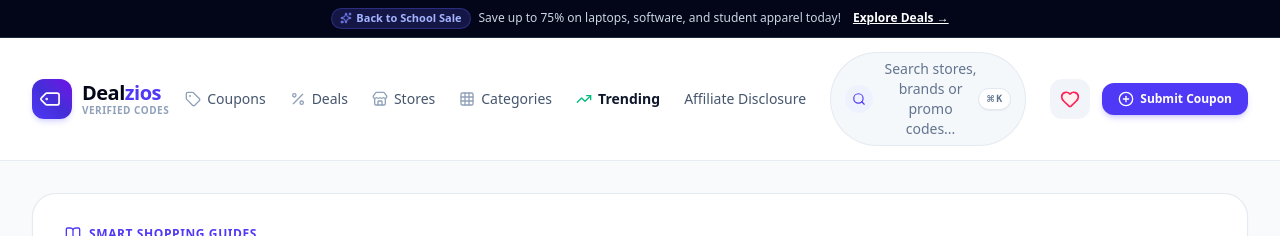
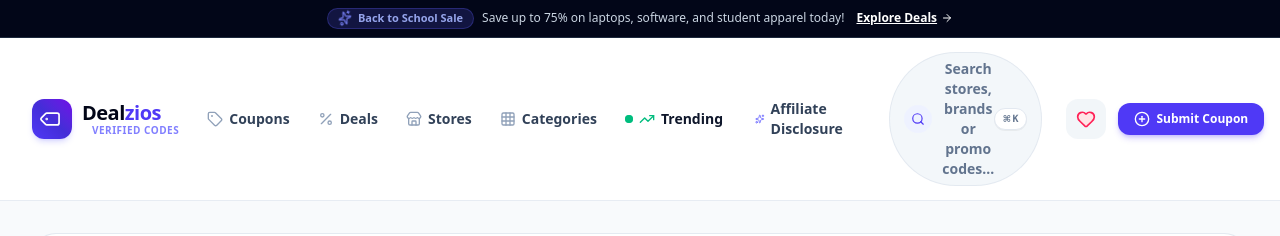
Before and after one commit to codershiveinterns-cloud/Dealzios, a Next.js app: page /blog in a window 1280 px wide. Shown: the top 236 px of the page. Built offline with nearby package versions, Linux system fonts and the light colour scheme.

Commit message:
Enhance navbar with smooth hover underline animations, glowing logo tilt, heart pulse and popover scale transitions

```diff
--- a/src/app/globals.css
+++ b/src/app/globals.css
@@ -122,3 +122,34 @@ body {
   backdrop-filter: blur(12px);
   border: 1px solid rgba(51, 65, 85, 0.8);
 }
+
+/* Nav Link Hover Underline Indicator */
+.nav-link-animated {
+  position: relative;
+}
+.nav-link-animated::after {
+  content: '';
+  position: absolute;
+  bottom: 0;
+  left: 50%;
+  width: 0;
+  height: 2.5px;
+  background: linear-gradient(90deg, #4f46e5, #7c3aed);
+  border-radius: 9999px;
+  transition: all 0.25s cubic-bezier(0.4, 0, 0.2, 1);
+  transform: translateX(-50%);
+}
+.nav-link-animated:hover::after {
+  width: 80%;
+}
+
+@keyframes heart-pulse {
+  0%, 100% { transform: scale(1); }
+  25% { transform: scale(1.25); }
+  50% { transform: scale(0.95); }
+  75% { transform: scale(1.15); }
+}
+
+.animate-heart-pulse {
+  animation: heart-pulse 1.2s ease-in-out infinite;
+}
--- a/src/components/Header.tsx
+++ b/src/components/Header.tsx
@@ -13,7 +13,9 @@ import {
   Heart,
   Menu,
   X,
-  Sparkles
+  Sparkles,
+  ArrowRight,
+  ShieldCheck
 } from 'lucide-react';
 
 interface HeaderProps {
@@ -46,109 +48,135 @@ export const Header: React.FC<HeaderProps> = ({
 
   return (
     <>
-      {/* Top Announcement Banner */}
-      <div className="bg-slate-950 text-slate-300 text-xs py-2 px-4 text-center font-medium flex items-center justify-center gap-2 border-b border-slate-800">
-        <span className="inline-flex items-center gap-1 bg-indigo-500/20 text-indigo-300 px-2 py-0.5 rounded-full text-[11px] font-semibold border border-indigo-500/30">
-          <Sparkles className="w-3 h-3 text-indigo-400" /> Back to School Sale
+      {/* Top Announcement Banner with Pulse Animation */}
+      <div className="bg-slate-950 text-slate-300 text-xs py-2 px-4 text-center font-medium flex items-center justify-center gap-2 border-b border-slate-800 relative z-50">
+        <span className="inline-flex items-center gap-1.5 bg-indigo-500/20 text-indigo-300 px-2.5 py-0.5 rounded-full text-[11px] font-bold border border-indigo-500/30 animate-pulse">
+          <Sparkles className="w-3.5 h-3.5 text-indigo-400 animate-spin" style={{ animationDuration: '6s' }} />
+          Back to School Sale
         </span>
-        <span className="hidden sm:inline">Save up to 75% on laptops, software, and student apparel today!</span>
-        <Link href="/deals" className="underline hover:text-white transition-colors ml-1 font-semibold text-white">
-          Explore Deals &rarr;
+        <span className="hidden sm:inline text-slate-300">Save up to 75% on laptops, software, and student apparel today!</span>
+        <Link
+          href="/deals"
+          className="inline-flex items-center gap-1 underline hover:text-white transition-colors ml-1 font-bold text-white group"
+        >
+          <span>Explore Deals</span>
+          <ArrowRight className="w-3 h-3 group-hover:translate-x-1 transition-transform" />
         </Link>
       </div>
 
       <header
-        className={`sticky top-0 z-40 bg-white/95 backdrop-blur-md border-b border-slate-200/80 transition-all duration-200 ${
-          isScrolled ? 'shadow-sm py-2.5' : 'py-3.5'
+        className={`sticky top-0 z-40 bg-white/95 backdrop-blur-md border-b border-slate-200/80 transition-all duration-300 ${
+          isScrolled ? 'shadow-md py-2.5 border-slate-200/90' : 'py-3.5'
         }`}
       >
         <div className="max-w-7xl mx-auto px-4 sm:px-6 lg:px-8">
           <div className="flex items-center justify-between gap-3 sm:gap-4">
 
-            {/* Brand Logo */}
+            {/* Brand Logo with Rotate & Glow Animation */}
             <Link href="/" className="flex items-center gap-2.5 group shrink-0">
-              <div className="w-10 h-10 rounded-xl bg-gradient-to-tr from-indigo-600 via-indigo-700 to-violet-700 flex items-center justify-center text-white shadow-md shadow-indigo-500/20 group-hover:scale-105 transition-transform">
-                <Tag className="w-5 h-5 -rotate-45" />
+              <div className="w-10 h-10 rounded-xl bg-gradient-to-tr from-indigo-600 via-indigo-700 to-violet-700 flex items-center justify-center text-white shadow-md shadow-indigo-500/20 group-hover:shadow-indigo-500/40 group-hover:scale-110 transition-all duration-300">
+                <Tag className="w-5 h-5 -rotate-45 group-hover:-rotate-12 transition-transform duration-300" />
               </div>
               <div className="flex flex-col">
                 <span className="font-extrabold text-xl tracking-tight text-slate-950 group-hover:text-indigo-600 transition-colors">
-                  Deal<span className="text-indigo-600">zios</span>
+                  Deal<span className="text-indigo-600 group-hover:text-violet-600 transition-colors">zios</span>
                 </span>
-                <span className="text-[10px] uppercase tracking-wider font-semibold text-slate-400 -mt-1">
+                <span className="text-[10px] uppercase tracking-wider font-extrabold text-indigo-500/80 -mt-1 flex items-center gap-1">
+                  <span className="w-1.5 h-1.5 rounded-full bg-emerald-500 animate-ping"></span>
                   Verified Codes
                 </span>
               </div>
             </Link>
 
-            {/* Desktop Navigation */}
-            <nav className="hidden lg:flex items-center gap-6 text-sm font-medium text-slate-600">
+            {/* Desktop Navigation with Animated Underlines & Hover Pills */}
+            <nav className="hidden lg:flex items-center gap-1 text-sm font-semibold text-slate-700">
+
+              {/* Coupons Link */}
               <Link
                 href="/coupons"
-                className="flex items-center gap-1.5 hover:text-indigo-600 transition-colors py-1"
+                className="nav-link-animated px-3 py-1.5 rounded-xl hover:bg-indigo-50/80 hover:text-indigo-600 transition-all duration-200 flex items-center gap-1.5 group"
               >
-                <Tag className="w-4 h-4 text-slate-400" />
+                <Tag className="w-4 h-4 text-slate-400 group-hover:text-indigo-600 group-hover:scale-110 transition-all duration-200" />
                 <span>Coupons</span>
               </Link>
+
+              {/* Deals Link */}
               <Link
                 href="/deals"
-                className="flex items-center gap-1.5 hover:text-indigo-600 transition-colors py-1"
+                className="nav-link-animated px-3 py-1.5 rounded-xl hover:bg-indigo-50/80 hover:text-indigo-600 transition-all duration-200 flex items-center gap-1.5 group"
               >
-                <Percent className="w-4 h-4 text-slate-400" />
+                <Percent className="w-4 h-4 text-slate-400 group-hover:text-indigo-600 group-hover:scale-110 transition-all duration-200" />
                 <span>Deals</span>
               </Link>
+
+              {/* Stores Link */}
               <Link
                 href="/stores"
-                className="flex items-center gap-1.5 hover:text-indigo-600 transition-colors py-1"
+                className="nav-link-animated px-3 py-1.5 rounded-xl hover:bg-indigo-50/80 hover:text-indigo-600 transition-all duration-200 flex items-center gap-1.5 group"
               >
-                <StoreIcon className="w-4 h-4 text-slate-400" />
+                <StoreIcon className="w-4 h-4 text-slate-400 group-hover:text-indigo-600 group-hover:scale-110 transition-all duration-200" />
                 <span>Stores</span>
               </Link>
+
+              {/* Categories Link */}
               <Link
                 href="/#categories"
-                className="flex items-center gap-1.5 hover:text-indigo-600 transition-colors py-1"
+                className="nav-link-animated px-3 py-1.5 rounded-xl hover:bg-indigo-50/80 hover:text-indigo-600 transition-all duration-200 flex items-center gap-1.5 group"
               >
-                <Grid className="w-4 h-4 text-slate-400" />
+                <Grid className="w-4 h-4 text-slate-400 group-hover:text-indigo-600 group-hover:scale-110 transition-all duration-200" />
                 <span>Categories</span>
               </Link>
+
+              {/* Trending Link */}
               <Link
                 href="/#trending"
-                className="flex items-center gap-1.5 hover:text-indigo-600 transition-colors py-1"
+                className="nav-link-animated px-3 py-1.5 rounded-xl hover:bg-emerald-50 hover:text-emerald-700 transition-all duration-200 flex items-center gap-1.5 group"
               >
-                <TrendingUp className="w-4 h-4 text-emerald-500" />
-                <span className="text-slate-900 font-semibold">Trending</span>
+                <span className="relative flex h-2 w-2">
+                  <span className="animate-ping absolute inline-flex h-full w-full rounded-full bg-emerald-400 opacity-75"></span>
+                  <span className="relative inline-flex rounded-full h-2 w-2 bg-emerald-500"></span>
+                </span>
+                <TrendingUp className="w-4 h-4 text-emerald-500 group-hover:scale-110 transition-transform duration-200" />
+                <span className="text-slate-900 font-bold group-hover:text-emerald-700">Trending</span>
               </Link>
 
-              {/* Affiliate Disclosure with Hover Popover */}
-              <div className="relative group py-1">
+              {/* Affiliate Disclosure with Hover Popover Entrance Animation */}
+              <div className="relative group px-1 py-1">
                 <Link
                   href="/affiliate-disclosure"
-                  className="flex items-center gap-1 hover:text-indigo-600 transition-colors font-medium"
+                  className="nav-link-animated px-3 py-1.5 rounded-xl hover:bg-indigo-50/80 hover:text-indigo-600 transition-all duration-200 flex items-center gap-1.5 font-semibold text-slate-700"
                 >
+                  <Sparkles className="w-4 h-4 text-indigo-500 group-hover:rotate-12 transition-transform duration-200" />
                   <span>Affiliate Disclosure</span>
                 </Link>
 
-                {/* Popover Preview Box on Hover */}
-                <div className="absolute top-full right-1/2 translate-x-1/2 mt-2 w-72 p-4 bg-white rounded-2xl border border-slate-200/90 shadow-xl opacity-0 invisible group-hover:opacity-100 group-hover:visible transition-all duration-200 z-50 pointer-events-none group-hover:pointer-events-auto">
-                  <div className="absolute -top-2 left-1/2 -translate-x-1/2 w-3 h-3 bg-white border-t border-l border-slate-200 rotate-45"></div>
-                  <p className="text-xs text-slate-600 leading-relaxed relative z-10">
+                {/* Popover Preview Box on Hover with Scale & Fade */}
+                <div className="absolute top-full right-1/2 translate-x-1/2 mt-2.5 w-80 p-4 bg-white rounded-2xl border border-slate-200/90 shadow-2xl transition-all duration-300 transform origin-top group-hover:opacity-100 group-hover:visible group-hover:translate-y-0 translate-y-2 opacity-0 invisible scale-95 group-hover:scale-100 z-50 pointer-events-none group-hover:pointer-events-auto">
+                  <div className="absolute -top-2 left-1/2 -translate-x-1/2 w-3.5 h-3.5 bg-white border-t border-l border-slate-200 rotate-45"></div>
+                  <div className="flex items-center gap-1.5 text-indigo-600 font-bold text-[11px] uppercase tracking-wider mb-1.5 relative z-10">
+                    <ShieldCheck className="w-3.5 h-3.5" />
+                    <span>Verified Transparency</span>
+                  </div>
+                  <p className="text-xs text-slate-600 leading-relaxed relative z-10 font-normal">
                     Some links on this site are affiliate links. We may earn a commission at no extra cost to you. Our content remains independent and research-based.
                   </p>
                 </div>
               </div>
+
             </nav>
 
             {/* Desktop Search Bar Trigger */}
             <div className="hidden md:flex flex-1 max-w-md mx-2">
               <button
                 onClick={onOpenSearch}
-                className="w-full bg-slate-100/70 hover:bg-white border border-slate-200/90 hover:border-indigo-300 hover:shadow-md hover:shadow-indigo-500/5 rounded-full px-3.5 py-1.5 text-sm text-slate-500 flex items-center justify-between group transition-all duration-200"
+                className="w-full bg-slate-100/80 hover:bg-white border border-slate-200/90 hover:border-indigo-400 hover:shadow-lg hover:shadow-indigo-500/10 rounded-full px-3.5 py-1.5 text-sm text-slate-500 flex items-center justify-between group transition-all duration-300"
                 aria-label="Search stores, brands or coupon codes"
               >
                 <div className="flex items-center gap-2.5">
-                  <div className="w-7 h-7 rounded-full bg-indigo-50 text-indigo-600 flex items-center justify-center group-hover:bg-indigo-600 group-hover:text-white transition-all duration-200 shrink-0">
+                  <div className="w-7 h-7 rounded-full bg-indigo-50 text-indigo-600 flex items-center justify-center group-hover:bg-indigo-600 group-hover:text-white group-hover:scale-110 transition-all duration-300 shrink-0">
                     <Search className="w-3.5 h-3.5" />
                   </div>
-                  <span className="text-slate-500 group-hover:text-slate-800 text-xs sm:text-sm font-medium">Search stores, brands or promo codes...</span>
+                  <span className="text-slate-500 group-hover:text-slate-900 text-xs sm:text-sm font-semibold transition-colors">Search stores, brands or promo codes...</span>
                 </div>
                 <kbd className="hidden sm:inline-flex items-center gap-0.5 bg-white text-slate-500 text-[10px] font-extrabold px-2 py-0.5 rounded-full border border-slate-200 shadow-2xs group-hover:border-indigo-300 group-hover:text-indigo-600 transition-colors">
                   <span className="text-xs">⌘</span>K
@@ -162,71 +190,71 @@ export const Header: React.FC<HeaderProps> = ({
               {/* Mobile Search Button */}
               <button
                 onClick={onOpenSearch}
-                className="md:hidden p-2.5 rounded-xl text-slate-700 bg-slate-100 hover:bg-slate-200 active:scale-95 transition-all"
+                className="md:hidden p-2.5 rounded-xl text-slate-700 bg-slate-100 hover:bg-indigo-50 hover:text-indigo-600 active:scale-95 transition-all"
                 aria-label="Open Search"
               >
                 <Search className="w-5 h-5 text-indigo-600" />
               </button>
 
-              {/* Saved Coupons Button */}
+              {/* Saved Coupons Button with Heart Animation */}
               <button
                 onClick={onOpenSaved}
-                className="relative p-2.5 rounded-xl text-slate-700 bg-slate-100 hover:bg-slate-200 active:scale-95 transition-all"
+                className="relative p-2.5 rounded-xl text-slate-700 bg-slate-100/90 hover:bg-rose-50 hover:text-rose-600 active:scale-95 transition-all group"
                 title="Saved Coupons & Stores"
                 aria-label="Saved Items"
               >
-                <Heart className="w-5 h-5 text-rose-500 fill-rose-50" />
+                <Heart className={`w-5 h-5 text-rose-500 fill-rose-100 group-hover:fill-rose-500 transition-all ${savedCount > 0 ? 'animate-heart-pulse text-rose-600 fill-rose-500' : 'group-hover:scale-125'}`} />
                 {savedCount > 0 && (
-                  <span className="absolute -top-1 -right-1 bg-indigo-600 text-white text-[10px] font-extrabold w-4 h-4 rounded-full flex items-center justify-center shadow-xs">
+                  <span className="absolute -top-1 -right-1 bg-gradient-to-r from-rose-500 to-indigo-600 text-white text-[10px] font-black w-4 h-4 rounded-full flex items-center justify-center shadow-md animate-pulse">
                     {savedCount}
                   </span>
                 )}
               </button>
 
-              {/* Submit Coupon Button */}
+              {/* Submit Coupon Button with Rotate Animation & Shimmer */}
               <button
                 onClick={onOpenSubmit}
-                className="hidden sm:flex items-center gap-1.5 px-4 py-2 text-xs font-extrabold text-white bg-indigo-600 hover:bg-indigo-500 active:bg-indigo-700 rounded-xl shadow-md shadow-indigo-600/20 transition-all hover:scale-105 active:scale-95 shrink-0"
+                className="hidden sm:flex items-center gap-1.5 px-4 py-2 text-xs font-extrabold text-white bg-indigo-600 hover:bg-indigo-500 active:bg-indigo-700 rounded-xl shadow-md shadow-indigo-600/25 hover:shadow-indigo-600/40 transition-all hover:scale-105 active:scale-95 shrink-0 group shimmer-effect"
               >
-                <PlusCircle className="w-4 h-4 text-white" />
+                <PlusCircle className="w-4 h-4 text-white group-hover:rotate-90 transition-transform duration-300" />
                 <span>Submit Coupon</span>
               </button>
 
               {/* Mobile Hamburger Drawer Toggle */}
               <button
                 onClick={() => setMobileMenuOpen(!mobileMenuOpen)}
-                className="lg:hidden p-2 rounded-xl text-slate-700 hover:bg-slate-100 active:scale-95 transition-all"
+                className="lg:hidden p-2.5 rounded-xl text-slate-700 hover:bg-slate-100 active:scale-95 transition-all"
                 aria-label="Toggle menu"
               >
-                {mobileMenuOpen ? <X className="w-6 h-6" /> : <Menu className="w-6 h-6" />}
+                {mobileMenuOpen ? <X className="w-6 h-6 text-indigo-600" /> : <Menu className="w-6 h-6" />}
               </button>
             </div>
 
           </div>
         </div>
 
-        {/* Mobile Navigation Drawer */}
+        {/* Mobile Navigation Drawer with Staggered Scale Items */}
         {mobileMenuOpen && (
-          <div className="lg:hidden border-t border-slate-200 bg-white px-4 pt-3 pb-6 space-y-3 shadow-2xl animate-in slide-in-from-top-2 duration-200">
+          <div className="lg:hidden border-t border-slate-200/90 bg-white/95 backdrop-blur-lg px-4 pt-3 pb-6 space-y-3 shadow-2xl animate-in slide-in-from-top-2 duration-200">
             <button
               onClick={() => {
                 setMobileMenuOpen(false);
                 onOpenSearch();
               }}
-              className="w-full bg-slate-100 border border-slate-200/90 rounded-xl px-4 py-3 text-xs font-medium text-slate-600 flex items-center justify-between"
+              className="w-full bg-slate-100 border border-slate-200/90 rounded-2xl px-4 py-3 text-xs font-medium text-slate-600 flex items-center justify-between shadow-2xs active:scale-98 transition-all"
             >
-              <div className="flex items-center gap-2">
+              <div className="flex items-center gap-2.5">
                 <Search className="w-4 h-4 text-indigo-600" />
-                <span>Search stores, brands or coupon codes...</span>
+                <span className="font-semibold text-slate-800">Search stores, brands or promo codes...</span>
               </div>
-              <span className="bg-indigo-100 text-indigo-700 text-[10px] font-bold px-2 py-0.5 rounded">SEARCH</span>
+              <span className="bg-indigo-600 text-white text-[10px] font-extrabold px-2.5 py-1 rounded-lg shadow-2xs">SEARCH</span>
             </button>
 
-            <div className="grid grid-cols-2 gap-2 pt-2 text-sm font-semibold text-slate-800">
+            <div className="grid grid-cols-2 gap-2 pt-2 text-sm font-bold text-slate-800">
               <Link
                 href="/coupons"
                 onClick={() => setMobileMenuOpen(false)}
-                className="flex items-center gap-2.5 p-3 rounded-xl bg-slate-50 hover:bg-indigo-50 hover:text-indigo-600 transition-colors"
+                className="flex items-center gap-2.5 p-3 rounded-2xl bg-slate-50 border border-slate-100 hover:bg-indigo-50 hover:border-indigo-200 hover:text-indigo-600 active:scale-95 transition-all"
               >
                 <Tag className="w-4 h-4 text-indigo-600" />
                 <span>Coupons</span>
@@ -234,7 +262,7 @@ export const Header: React.FC<HeaderProps> = ({
               <Link
                 href="/deals"
                 onClick={() => setMobileMenuOpen(false)}
-                className="flex items-center gap-2.5 p-3 rounded-xl bg-slate-50 hover:bg-indigo-50 hover:text-indigo-600 transition-colors"
+                className="flex items-center gap-2.5 p-3 rounded-2xl bg-slate-50 border border-slate-100 hover:bg-indigo-50 hover:border-indigo-200 hover:text-indigo-600 active:scale-95 transition-all"
               >
                 <Percent className="w-4 h-4 text-indigo-600" />
                 <span>Deals</span>
@@ -242,7 +270,7 @@ export const Header: React.FC<HeaderProps> = ({
               <Link
                 href="/stores"
                 onClick={() => setMobileMenuOpen(false)}
-                className="flex items-center gap-2.5 p-3 rounded-xl bg-slate-50 hover:bg-indigo-50 hover:text-indigo-600 transition-colors"
+                className="flex items-center gap-2.5 p-3 rounded-2xl bg-slate-50 border border-slate-100 hover:bg-indigo-50 hover:border-indigo-200 hover:text-indigo-600 active:scale-95 transition-all"
               >
                 <StoreIcon className="w-4 h-4 text-indigo-600" />
                 <span>Stores</span>
@@ -250,7 +278,7 @@ export const Header: React.FC<HeaderProps> = ({
               <Link
                 href="/affiliate-disclosure"
                 onClick={() => setMobileMenuOpen(false)}
-                className="flex items-center gap-2.5 p-3 rounded-xl bg-slate-50 hover:bg-indigo-50 hover:text-indigo-600 transition-colors"
+                className="flex items-center gap-2.5 p-3 rounded-2xl bg-slate-50 border border-slate-100 hover:bg-indigo-50 hover:border-indigo-200 hover:text-indigo-600 active:scale-95 transition-all"
               >
                 <Sparkles className="w-4 h-4 text-indigo-600" />
                 <span>Affiliate Disclosure</span>
@@ -258,7 +286,7 @@ export const Header: React.FC<HeaderProps> = ({
               <Link
                 href="/contact"
                 onClick={() => setMobileMenuOpen(false)}
-                className="flex items-center gap-2.5 p-3 rounded-xl bg-slate-50 hover:bg-indigo-50 hover:text-indigo-600 transition-colors"
+                className="flex items-center gap-2.5 p-3 rounded-2xl bg-slate-50 border border-slate-100 hover:bg-indigo-50 hover:border-indigo-200 hover:text-indigo-600 active:scale-95 transition-all col-span-2"
               >
                 <Tag className="w-4 h-4 text-indigo-600" />
                 <span>Contact Us</span>
@@ -271,7 +299,7 @@ export const Header: React.FC<HeaderProps> = ({
                   setMobileMenuOpen(false);
                   onOpenSubmit();
                 }}
-                className="w-full py-3 px-4 bg-indigo-600 text-white text-xs font-bold rounded-xl flex items-center justify-center gap-2 shadow-md shadow-indigo-600/20 active:scale-95 transition-all"
+                className="w-full py-3.5 px-4 bg-indigo-600 hover:bg-indigo-500 text-white text-xs font-extrabold rounded-2xl flex items-center justify-center gap-2 shadow-lg shadow-indigo-600/20 active:scale-95 transition-all"
               >
                 <PlusCircle className="w-4 h-4 text-white" />
                 <span>Submit a Coupon</span>
```
